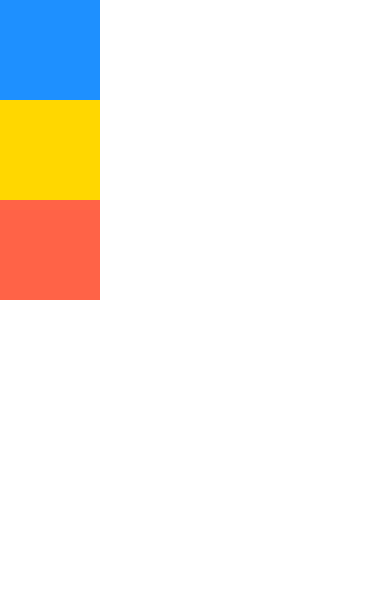
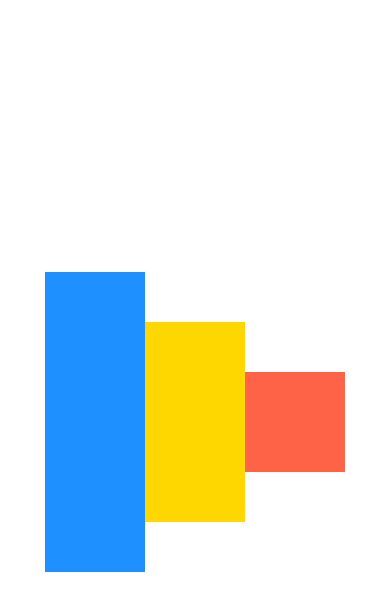
Before and after one commit to Dev-Davis/DoneWithIt, a React Native app: screen / in a window 390 px wide. Shown: the top 610 px of the page. Built offline with nearby package versions, Linux system fonts and the light colour scheme.

Commit message:
Flexbox- justifyContent, alignItems and alignSelf

```diff
--- a/App.js
+++ b/App.js
@@ -6,19 +6,21 @@ export default function App() {
     <View style={{
       backgroundColor: '#fff',
       flex: 1,
-      // flexDirection: 'row' - to make it lay out horizontally
+      justifyContent: 'center',
+      flexDirection: 'row', // main axis is row or column
+      alignItems: 'center' // secondary axis
     }}>
       <View style={{
         backgroundColor: 'dodgerblue',
         width: 100,
-        height: 100
+        height: 300
       }}>
 
       </View>
       <View style={{
         backgroundColor: 'gold',
         width: 100,
-        height: 100
+        height: 200
       }}>
 
       </View>
```
